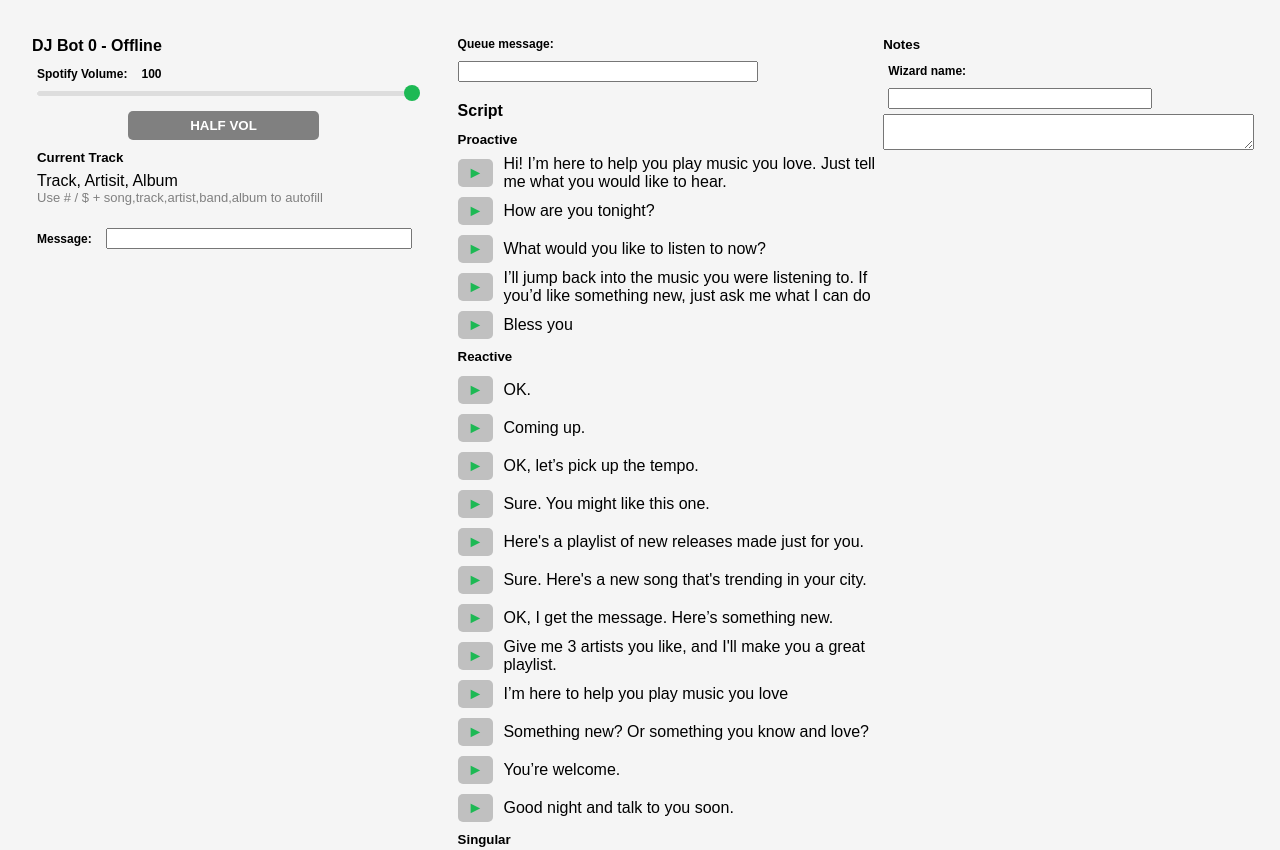
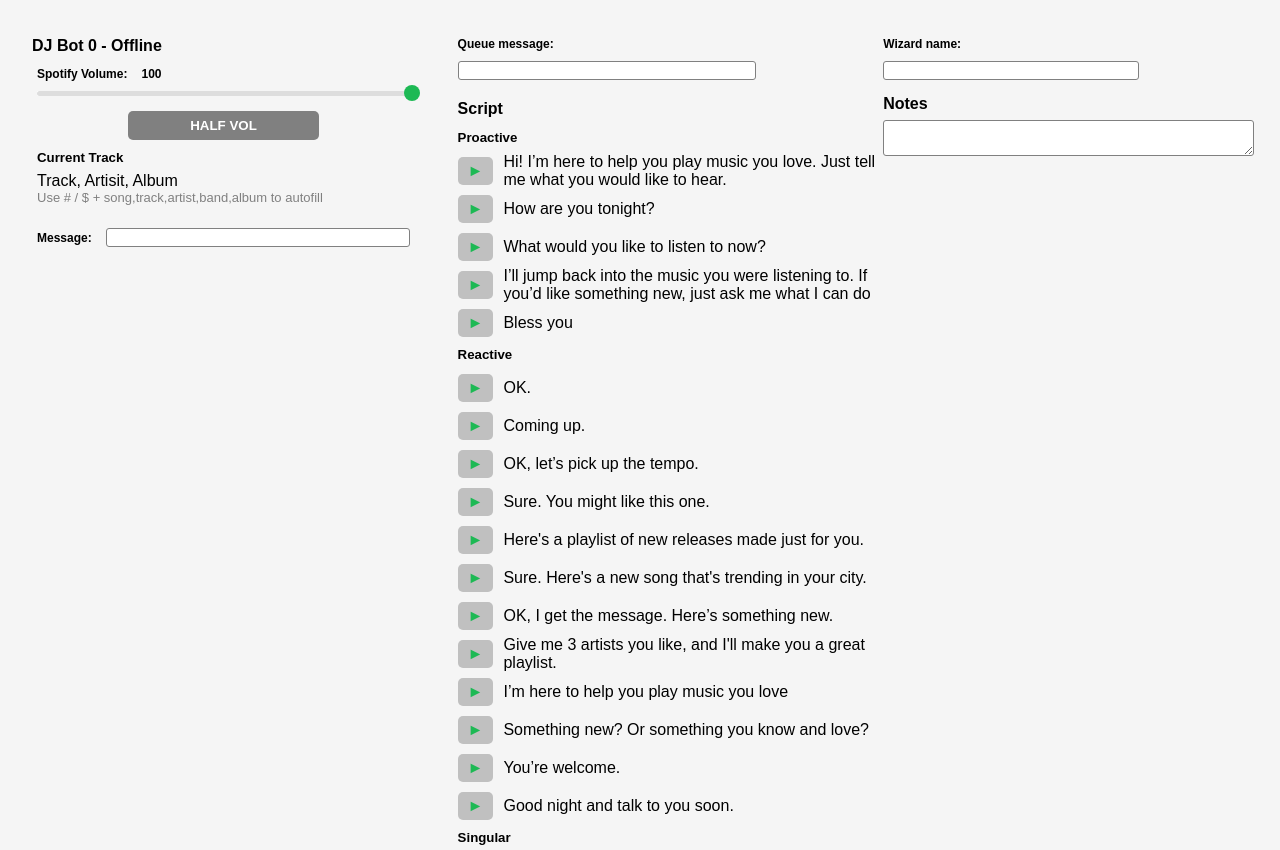
Before and after one commit to nikmart/DJBot-at-Home, a website: page CONTROL/public/index.html in a window 1280 px wide. Shown: the top 850 px of the page. Drawn offline with nearby package versions, Linux system fonts and the light colour scheme; no server answers.

Commit message:
Collaborative notes. Fixes #3

```diff
--- a/CONTROL/public/client.js
+++ b/CONTROL/public/client.js
@@ -4,7 +4,7 @@
  * @Email:  nmartelaro@gmail.com
  * @Filename: client.js
  * @Last modified by:   nikmart
- * @Last modified time: 2018-02-23T11:59:13-05:00
+ * @Last modified time: 2018-02-23T14:09:44-05:00
  */
 
 
@@ -292,3 +292,12 @@ socket.on('song-msg', function(msg) {
                                                   ', ' +
                                                   track.album;
 });
+
+//get notes from other wizards
+socket.on('server-note', function(msg){
+  //only print notes from other wizards
+  //https://stackoverflow.com/questions/6614424/check-if-text-is-in-a-string
+  if (msg.indexOf(wizardName) == -1) {
+    addNote(msg);
+  }
+})
--- a/CONTROL/public/index.html
+++ b/CONTROL/public/index.html
@@ -237,9 +237,11 @@
     <div class="note-container">
 
       <div>
-        <h5>Notes</h5>
-        <label for="name">Wizard name: </label>
-        <input type="text" id="name" name="name" onKeyDown="setName()">
+        <div class="name-input">
+          <label for="name">Wizard name: </label>
+          <input type="text" id="name" name="name" onKeyDown="setName()">
+        </div>
+        <h4>Notes</h4>
         <textarea rows="2" cols="50" id="note" name="note" onKeyDown="sendNote()"></textarea>
       </div>
 
--- a/CONTROL/public/woz.css
+++ b/CONTROL/public/woz.css
@@ -4,7 +4,7 @@
  * @Email:  nmartelaro@gmail.com
  * @Filename: woz.css
  * @Last modified by:   nikmart
- * @Last modified time: 2018-02-21T19:34:16-05:00
+ * @Last modified time: 2018-02-23T13:51:00-05:00
  */
 
 
@@ -238,6 +238,12 @@ button:hover {
   margin-left: -5px;
 }
 
+.name-input {
+  margin-bottom: 10px;
+  width: 98%;
+  margin-left: -5px;
+}
+
 input {
   flex: 2;
   width: 70%;
@@ -245,6 +251,16 @@ input {
 
 input, label {
   margin: 5px;
+}
+
+input[type=text] {
+  border-radius: 3px;
+  border: .5px solid grey;
+}
+
+textarea {
+  border-radius: 3px;
+  border: .5px solid grey;
 }
 
 p {
```
Also changed, not shown: CONTROL/control.js (+6 -1 lines).
